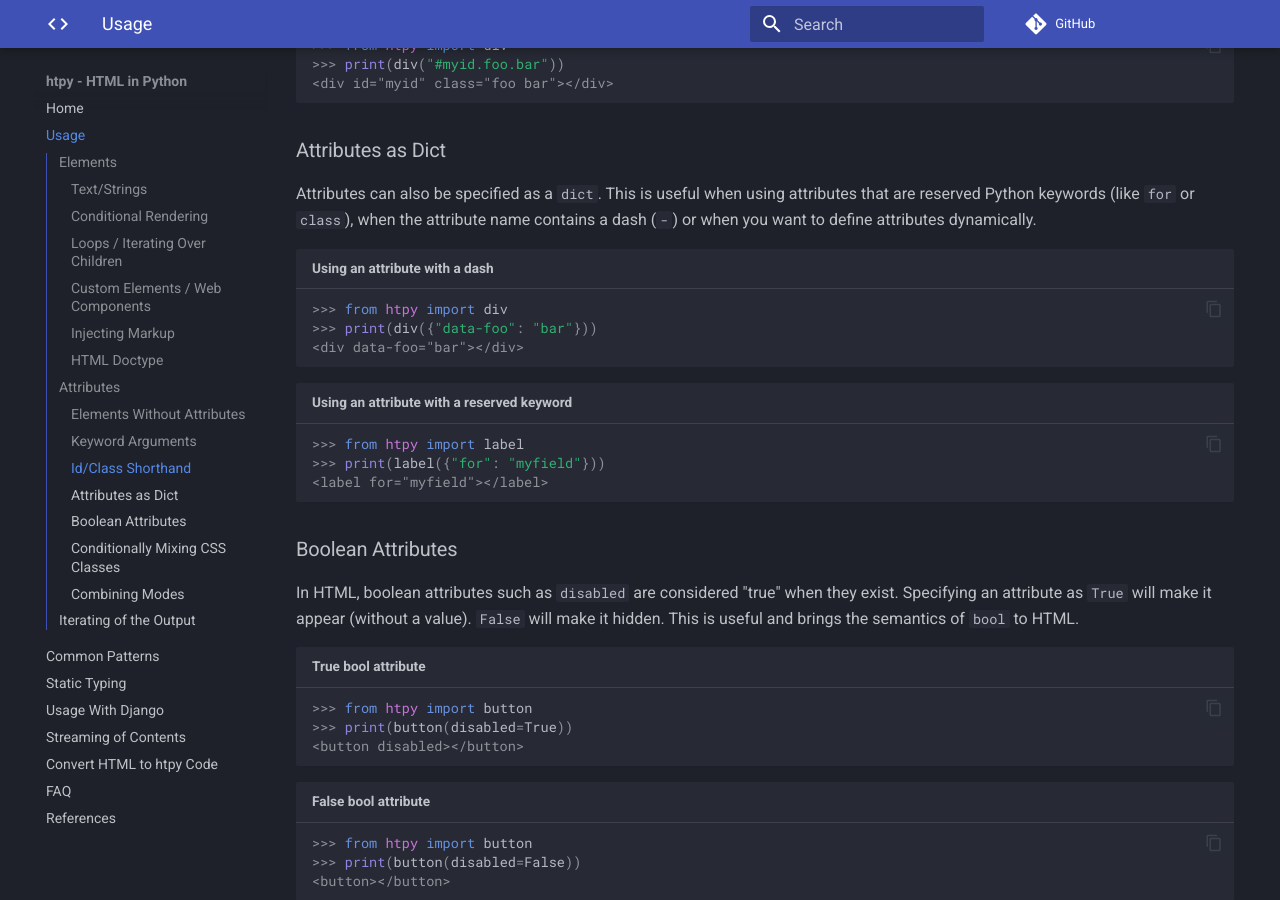
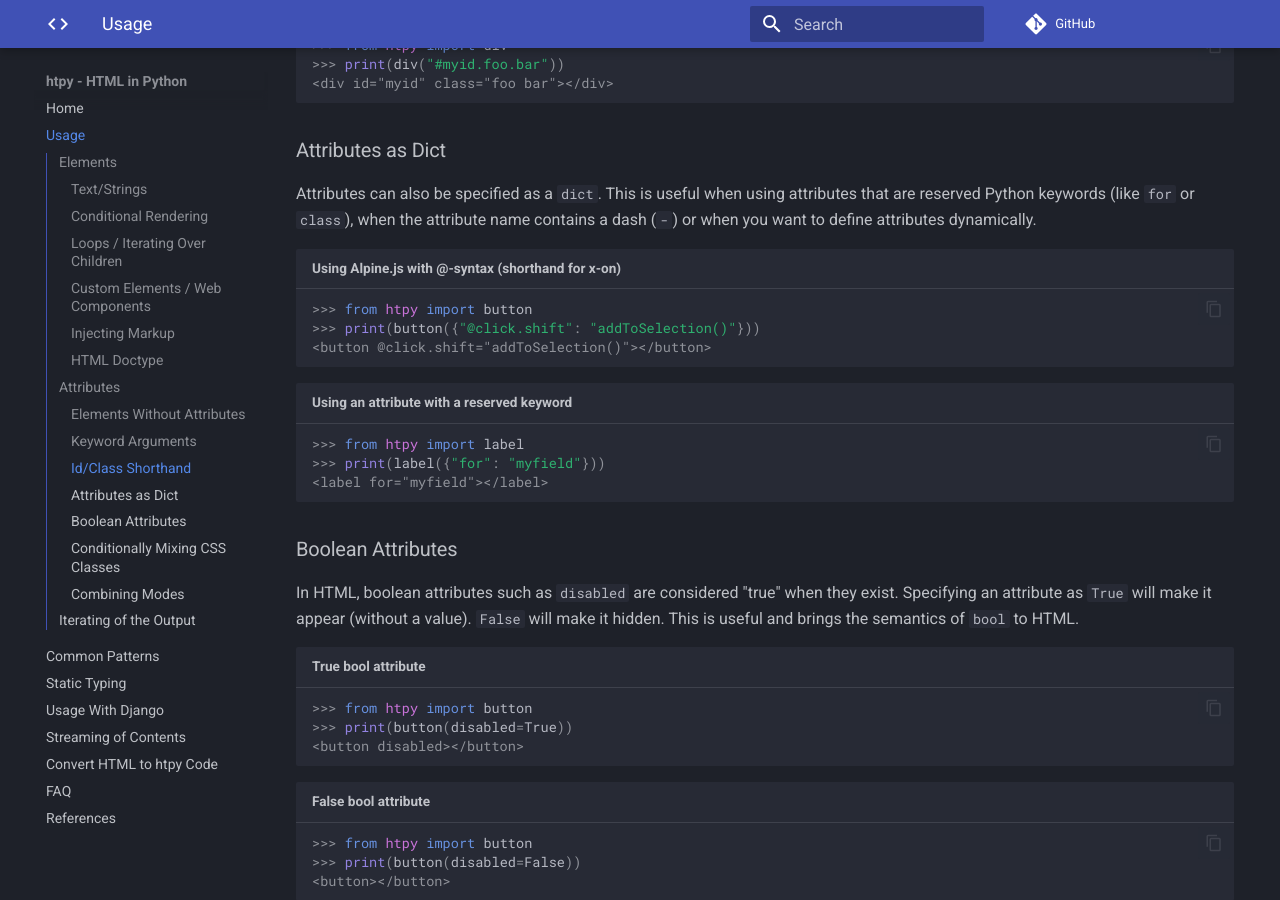
Before and after one commit to pelme/htpy, an MkDocs documentation site: the page built from docs/usage.md, in a window 1280 px wide and 900 px high, scrolled down 4199 px. Built offline with MkDocs 1.6.1 and Material for MkDocs 9.7.7, drawn with Linux system fonts in a browser that asks for light colours; comment, search, counter and statistics services are not loaded.

Commit message:
Clarify docs regarding the dict attribute syntax. Refs #29.

````diff
--- a/docs/usage.md
+++ b/docs/usage.md
@@ -204,10 +204,10 @@
 attribute name contains a dash (`-`) or when you want to define attributes
 dynamically.
 
-```pycon title="Using an attribute with a dash"
->>> from htpy import div
->>> print(div({"data-foo": "bar"}))
-<div data-foo="bar"></div>
+```pycon title="Using Alpine.js with @-syntax (shorthand for x-on)"
+>>> from htpy import button
+>>> print(button({"@click.shift": "addToSelection()"}))
+<button @click.shift="addToSelection()"></button>
 ```
 
 ```pycon title="Using an attribute with a reserved keyword"
````
